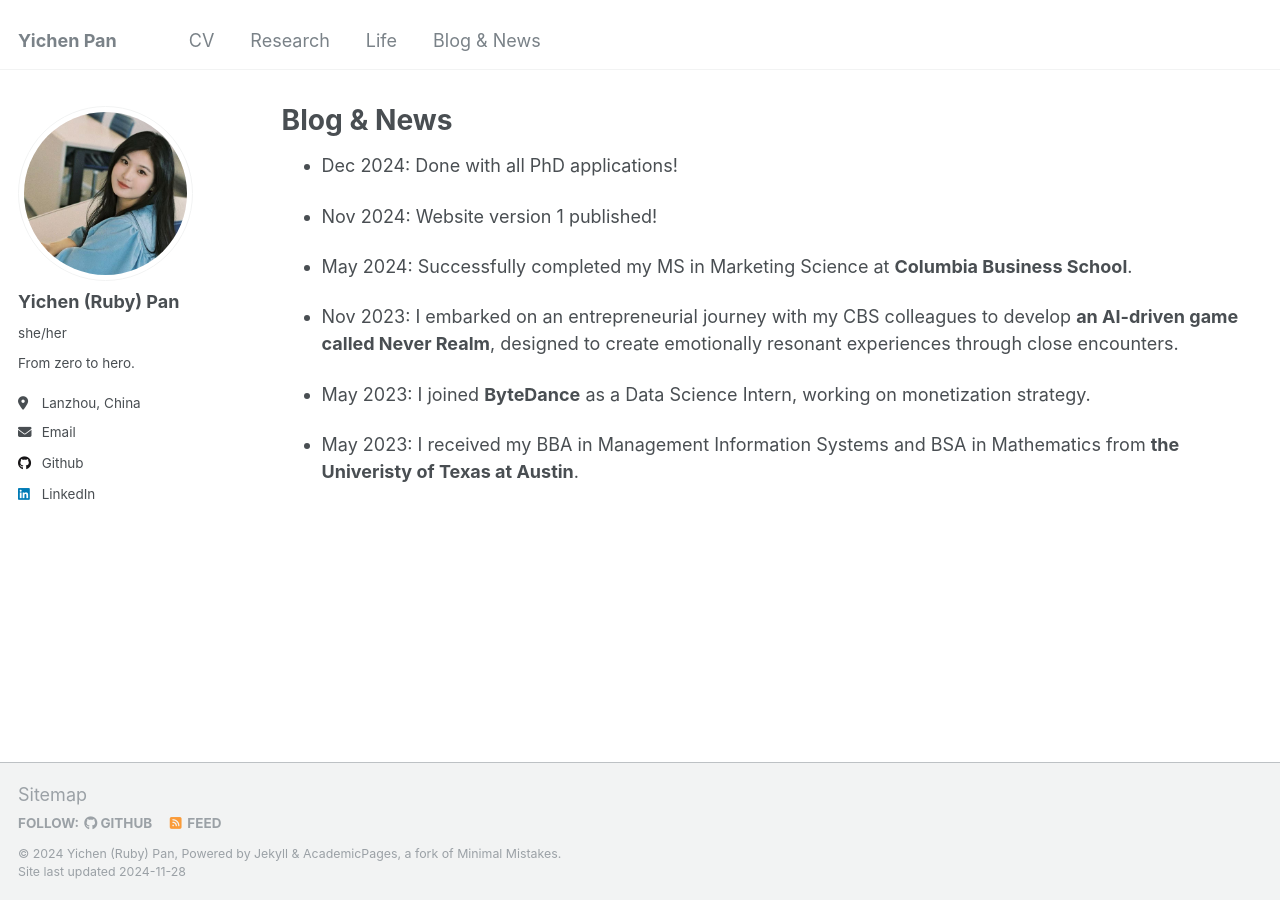
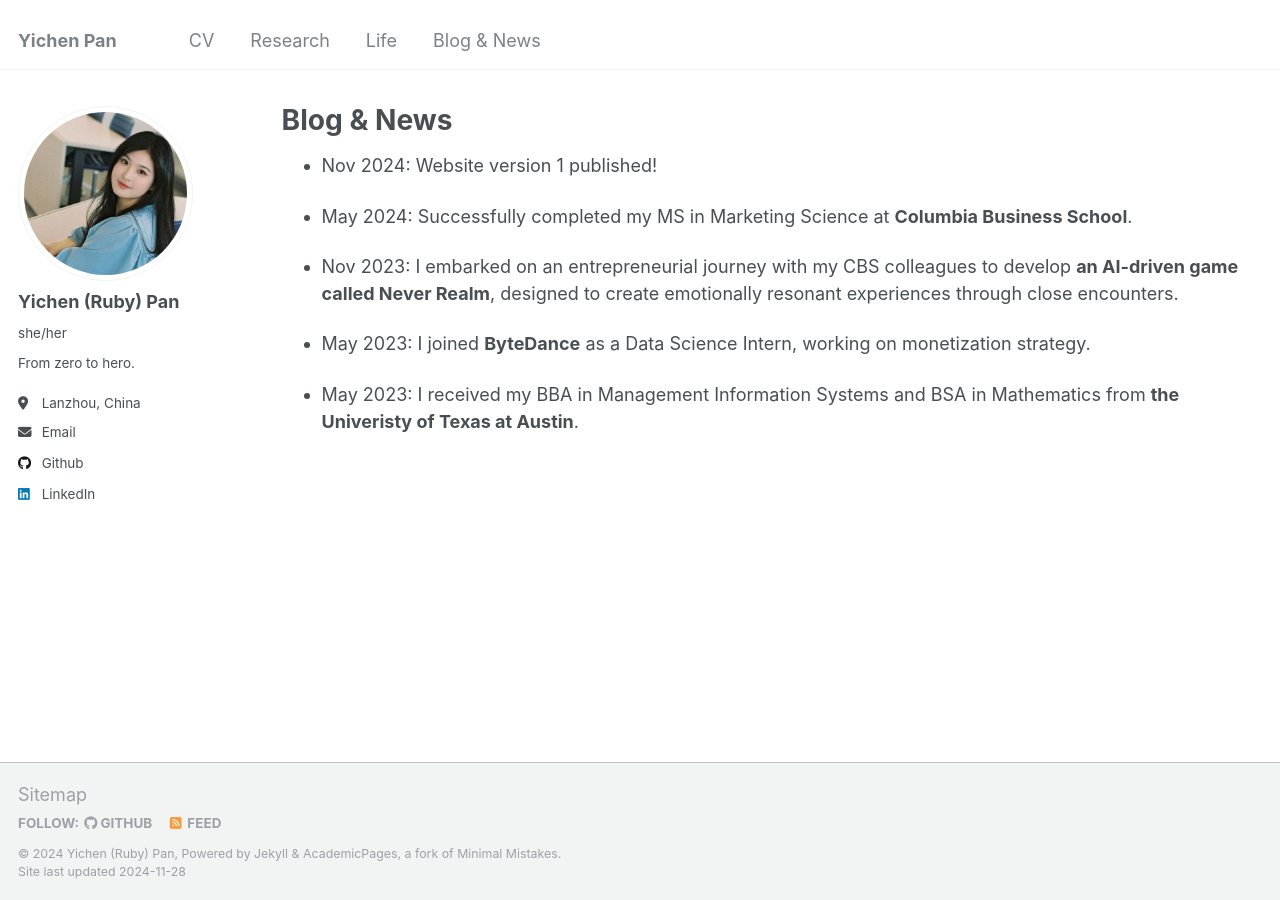
Before and after one commit to rubypan/rubypan.github.io, a Jekyll site: the page built from blog.md, in a window 1280 px wide. Built offline with Jekyll 4.4.1, drawn with Linux system fonts in a browser that asks for light colours.

Commit message:
Update blog.md

```diff
--- a/blog.md
+++ b/blog.md
@@ -6,8 +6,6 @@ author_profile: true
 ---
 
 {% include base_path %}
-
-- Dec 2024: Done with all PhD applications!
 
 - Nov 2024: Website version 1 published!
 
```
